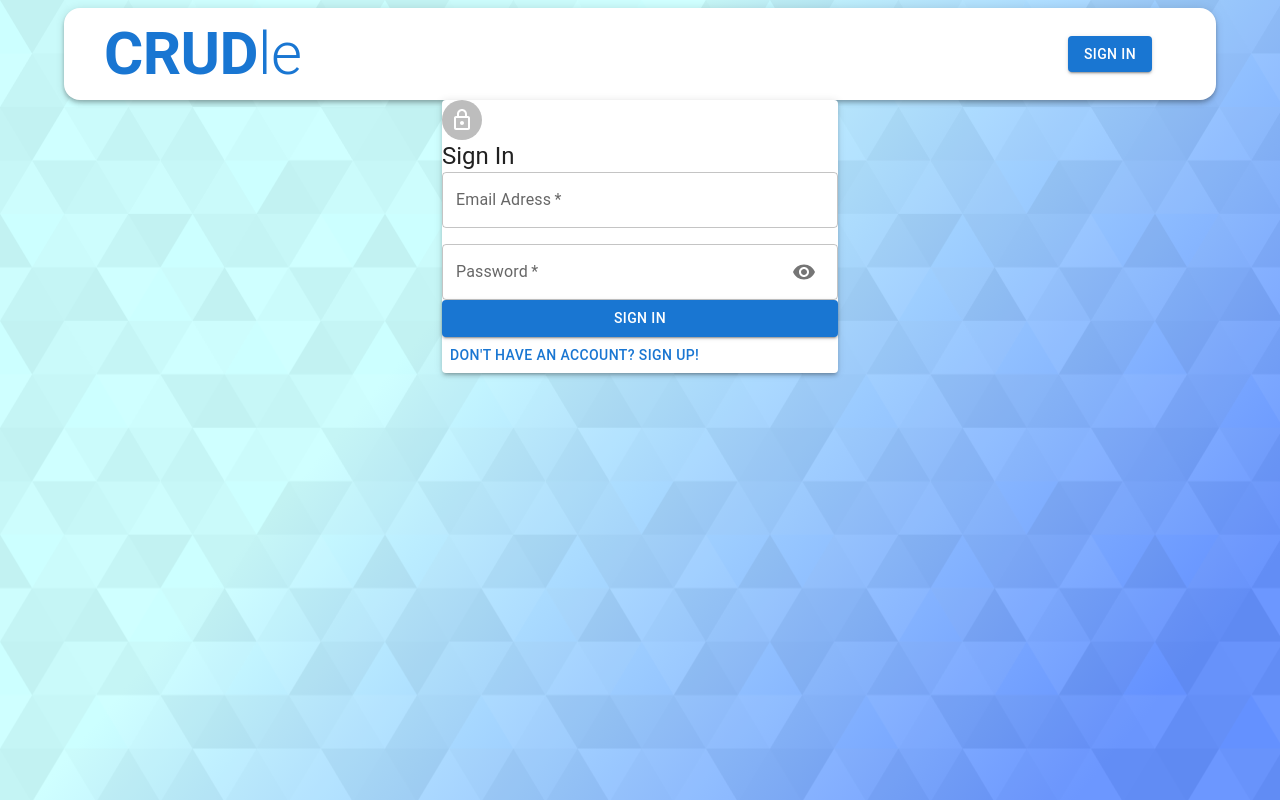
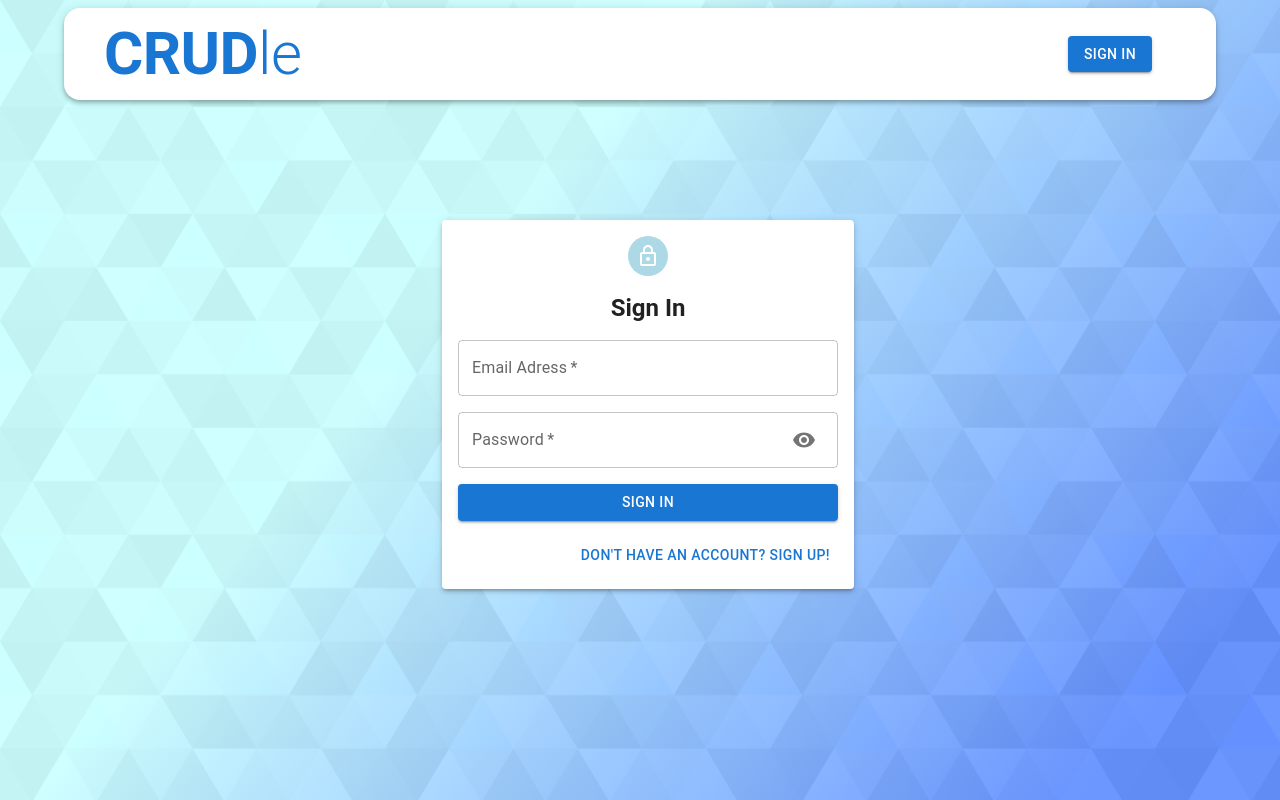
Before and after one commit to CyrillKV/crudle, a React (Create React App) app in the folder client/: page /auth in a window 1280 px wide. Built offline with nearby package versions, Linux system fonts and the light colour scheme.

Commit message:
Styling is done

```diff
--- a/client/src/components/Auth/Auth.jsx
+++ b/client/src/components/Auth/Auth.jsx
@@ -38,18 +38,24 @@ const Auth = () => {
   };
 
   return (
-    <Container component="main" maxWidth="xs">
-      <Paper elevation={3}>
-        <Avatar>
+    <Container component="main" maxWidth="xs" sx={{mt: '15vh'}}>
+      <Paper elevation={3} sx={{
+        display: 'flex',
+        flexDirection: 'column',
+        alignItems: 'center',
+        p: '1rem',
+        width: 380,
+      }}>
+        <Avatar sx={{backgroundColor: 'lightblue',}}>
           <LockOutlined/>
         </Avatar>
-        <Typography variant='h5'>{isSignup ? 'Sign Up' : 'Sign In'}</Typography>
+        <Typography variant='h5' margin='1rem' ><b>{isSignup ? 'Sign Up' : 'Sign In'}</b></Typography>
         <form onSubmit={ handleSubmit }>
           <Grid container spacing={2}>
             {isSignup && (
               <>
                 <Input name='firstName' label='First Name' handleChange={ handleChange } autoFocus half/>
-                <Input name='lastName' label='Last Name' handleChange={ handleChange } autoFocus half/>
+                <Input name='lastName' label='Last Name' handleChange={ handleChange } half/>
               </>
             )}
             <Input name='email' label='Email Adress' handleChange={ handleChange } type='email'/>
@@ -57,10 +63,10 @@ const Auth = () => {
             {isSignup &&
             <Input name='confirmPassword' label='Confirm Password' handleChange={ handleChange } type='password'/>}
           </Grid>
-          <Button type='submit' fullWidth variant='contained' color='primary'>
+          <Button type='submit' fullWidth variant='contained' color='primary' sx={{my: '1rem'}}>
             {isSignup ? 'Sign Up' : 'Sign In'}
           </Button>
-          <Grid container justify="flex-end">
+          <Grid container justifyContent="flex-end">
             <Grid item>
               <Button onClick={ switchMode }>
                 { isSignup ? "Already have an account? Sign In!" : "Don't have an account? Sign Up!" }
--- a/client/src/components/Form/Form.jsx
+++ b/client/src/components/Form/Form.jsx
@@ -1,5 +1,5 @@
 import React, { useState, useEffect } from 'react';
-import { TextField, Button, Typography } from '@mui/material';
+import { TextField, Button, Typography, Paper, Grid } from '@mui/material';
 import FileBase from 'react-file-base64';
 
 import { useDispatch, useSelector } from 'react-redux';
@@ -17,7 +17,7 @@ const Form = ({ currentId, setCurrentId, switchShowModal }) => {
     if(post) setPostData(post)
   }, [post]);
 
-  const handleSubmit = (e) => {
+  const handleSubmit = async (e) => {
     e.preventDefault();
     if(currentId){
       dispatch(updatePost(currentId, { ...postData, name: user?.result?.name }));
@@ -33,16 +33,44 @@ const Form = ({ currentId, setCurrentId, switchShowModal }) => {
     setPostData({ title: '', message: '', tags: '', selectedFile: '', });
   };
 
+  if (!user?.result?.name) {
+    return (
+      <Paper>
+        <Typography variant="h6" align="center" padding='2rem'>
+          Please Sign In to add posts.
+        </Typography>
+      </Paper>
+    );
+  }
+
   return (
+    <>
+    <Typography variant="h5" marginBottom="1rem">{currentId ? `Editing "${post.title}"` : 'Creating a post'}</Typography>
     <form autoComplete="off" noValidate onSubmit={handleSubmit}>
-      <Typography variant="h6">{currentId ? `Editing "${post.title}"` : 'Creating a post'}</Typography>
-      <TextField name="title" variant="outlined" label="Title" fullWidth value={postData.title} onChange={(e) => setPostData({ ...postData, title: e.target.value })} />
-      <TextField name="message" variant="outlined" label="Message" fullWidth multiline rows={4} value={postData.message} onChange={(e) => setPostData({ ...postData, message: e.target.value })} />
-      <TextField name="tags" variant="outlined" label="Tags (coma separated)" fullWidth value={postData.tags} onChange={(e) => setPostData({ ...postData, tags: e.target.value.split(',') })} />
-      <div><FileBase type="file" multiple={false} onDone={({ base64 }) => setPostData({ ...postData, selectedFile: base64 })} /></div>
-      <Button variant="contained" color="primary" size="large" type="submit" fullWidth>Submit</Button>
-      <Button variant="contained" color="secondary" size="small" onClick={clear} fullWidth>Clear</Button>
+      <Grid container spacing={2}>
+        <Grid item xs={12}>
+          <TextField name="title" variant="outlined" label="Title" fullWidth value={postData.title} onChange={(e) => setPostData({ ...postData, title: e.target.value })} />
+        </Grid>
+        <Grid item xs={12}>
+          <TextField name="message" variant="outlined" label="Message" fullWidth multiline rows={4} value={postData.message} onChange={(e) => setPostData({ ...postData, message: e.target.value })} />
+        </Grid>
+        <Grid item xs={12}>
+          <TextField name="tags" variant="outlined" label="Tags (coma separated)" fullWidth value={postData.tags} onChange={(e) => setPostData({ ...postData, tags: e.target.value.split(',') })} />
+        </Grid>
+        <Grid item xs={12} marginBottom='1rem'>
+          <div><FileBase type="file" multiple={false} onDone={({ base64 }) => setPostData({ ...postData, selectedFile: base64 })} /></div>
+        </Grid>
+        <Grid container justifyContent='space-around'>
+          <Grid item>
+            <Button variant="contained" color="primary" size="medium" type="submit" fullWidth>Submit</Button>
+          </Grid>
+          <Grid item>
+            <Button variant="contained" color="secondary" size="medium" onClick={clear} fullWidth>Clear</Button>
+          </Grid>
+        </Grid>
+      </Grid>
     </form>
+    </>
   );
 };
 
--- a/client/src/components/Form/ModalForm.jsx
+++ b/client/src/components/Form/ModalForm.jsx
@@ -1,19 +1,22 @@
 import React from 'react';
-import { Box, Modal } from '@mui/material';
+import { Container, Modal } from '@mui/material';
 
 import Form from './Form';
 
 
 const style = {
+  display: 'flex',
+  flexDirection: 'column',
+  alignItems: 'center',
   position: 'absolute',
   top: '50%',
   left: '50%',
   transform: 'translate(-50%, -50%)',
-  width: 360,
   bgcolor: 'background.paper',
   borderRadius: '15px',
   boxShadow: 24,
-  p: 4,
+  p: '1rem',
+  width: 380,
 };
 
 export default function ModalForm({currentId, setCurrentId, showModal, switchShowModal}) {
@@ -25,9 +28,9 @@ export default function ModalForm({currentId, setCurrentId, showModal, switchSho
         aria-labelledby="modal-modal-title"
         aria-describedby="modal-modal-description"
       >
-        <Box sx={style}>
+        <Container component="main" maxWidth="xs" sx={style}>
           <Form currentId={currentId} setCurrentId={setCurrentId} switchShowModal={switchShowModal}/>
-        </Box>
+        </Container>
       </Modal>
     </div>
   );
--- a/client/src/components/Posts/Post/Post.jsx
+++ b/client/src/components/Posts/Post/Post.jsx
@@ -30,8 +30,8 @@ const Post = ({ post, setCurrentId, switchShowModal }) => {
   };
 
   return (
-    <Card variant='outlined' sx={{p: '1rem', borderRadius: '15px'}}>
-      <CardMedia sx={{height: '10rem'}} component='img' src={post.selectedFile || 'https://user-images.githubusercontent.com/194400/49531010-48dad180-f8b1-11e8-8d89-1e61320e1d82.png'} title={post.title} />
+    <Card variant='outlined' sx={{p: '1rem 1rem 0 1rem', borderRadius: '15px'}}>
+      <CardMedia sx={{height: '12rem'}} component='img' src={post.selectedFile || 'https://user-images.githubusercontent.com/194400/49531010-48dad180-f8b1-11e8-8d89-1e61320e1d82.png'} title={post.title} />
       <div>
         <Typography variant="h6">{post.name}</Typography>
         <Typography variant="body2">{moment(post.createdAt).fromNow()}</Typography>
--- a/client/src/components/Posts/Posts.jsx
+++ b/client/src/components/Posts/Posts.jsx
@@ -9,7 +9,7 @@ const Posts = ({ setCurrentId, switchShowModal }) => {
 
   return (
     !posts.length ? <CircularProgress /> : (
-      <Grid container alignItems="stretch" spacing={3}>
+      <Grid container alignItems="stretch" spacing={4}>
         {posts.map((post) => (
           <Grid item key={post._id} xs={12} sm={6} md={4}>
             <Post post={post} setCurrentId={setCurrentId} switchShowModal={switchShowModal} />
```
